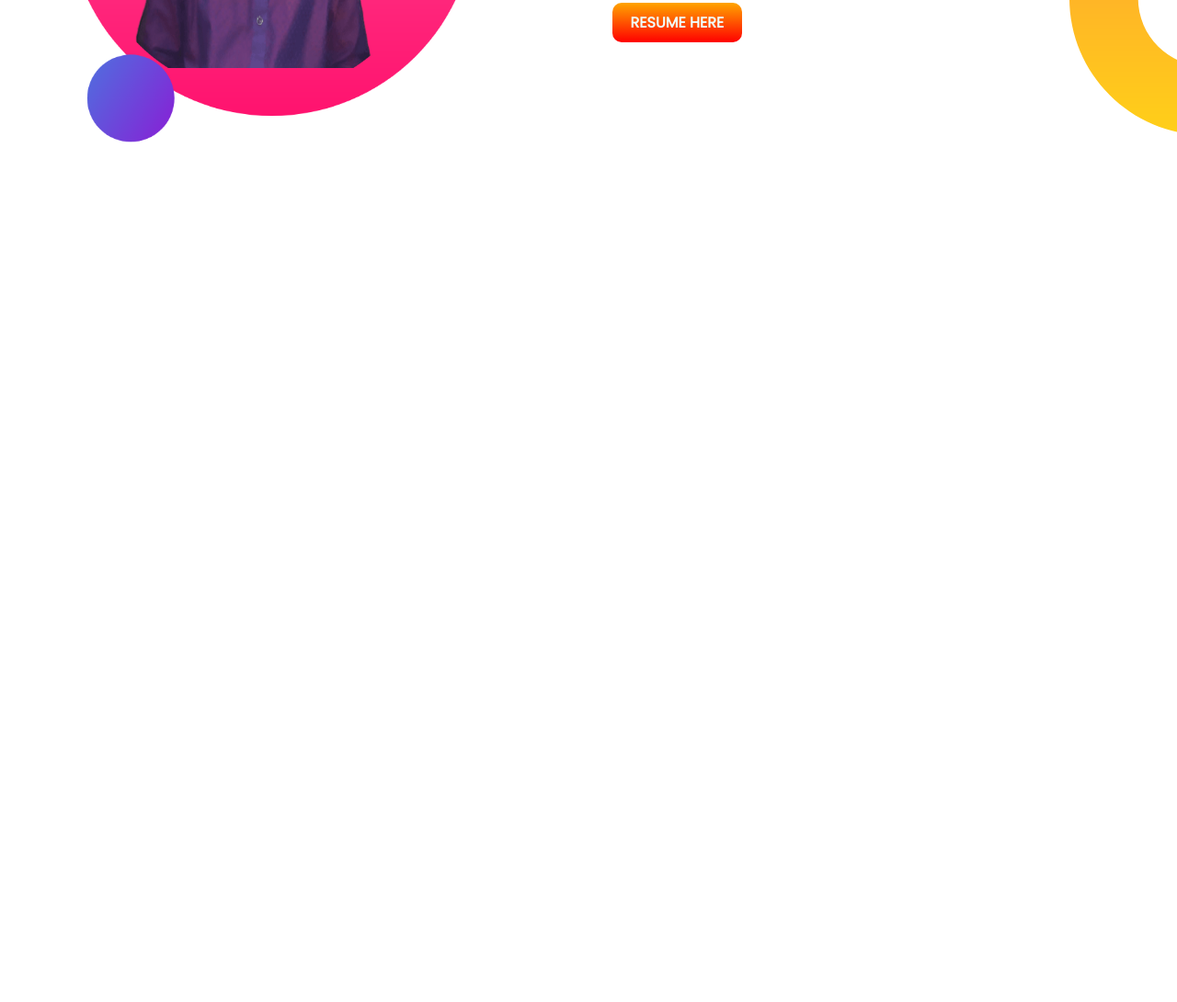
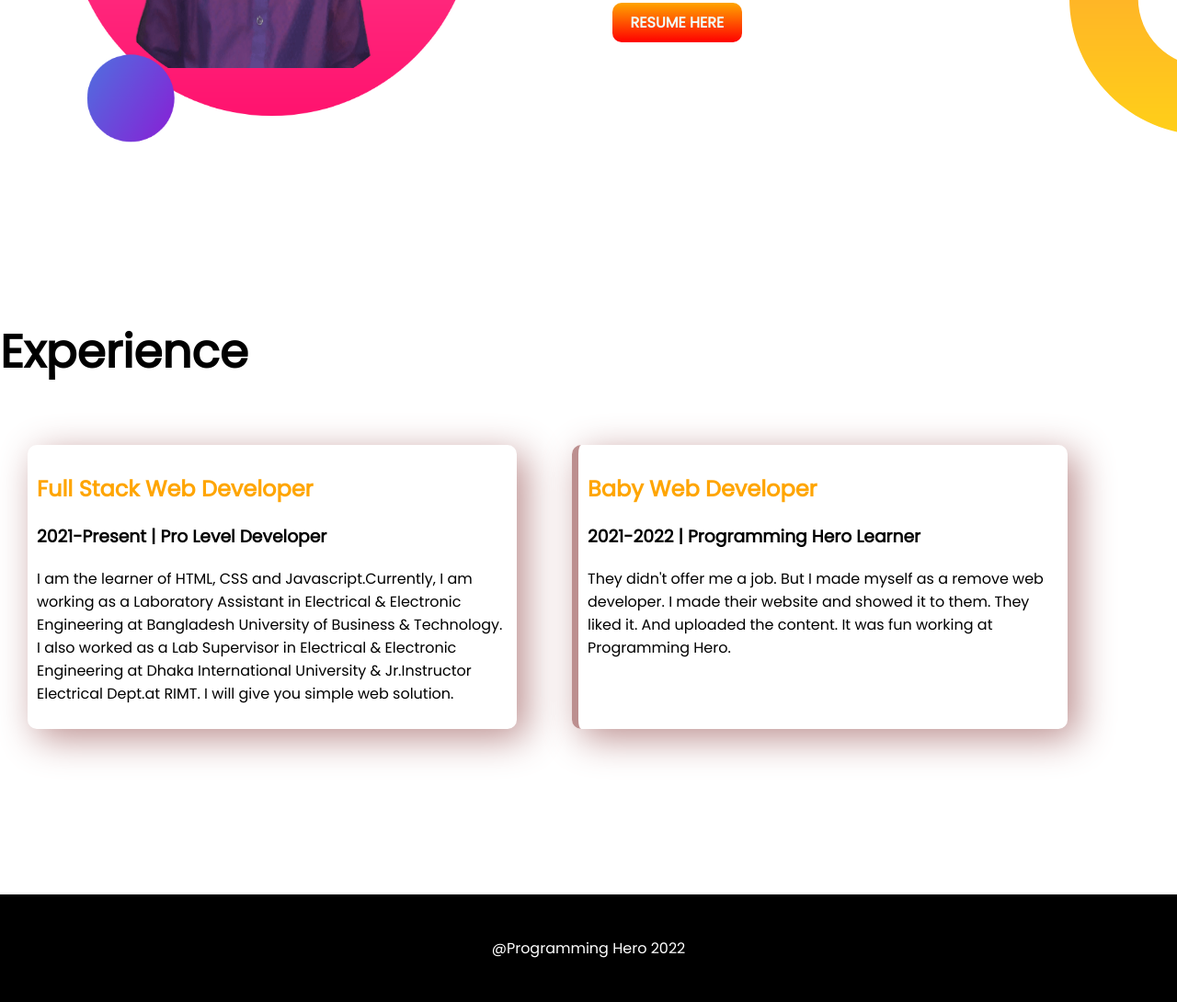
Before and after one commit to MuhammadAlAmin1/newdeveloper-protfolio, a plain HTML site: page index.html in a window 1280 px wide. Shown: the part 962-2052 px from the top of the page at 92% size. Before the commit the page ends 1274 px from the top, so only its background shows below. Drawn offline with Linux system fonts and the light colour scheme.

Commit message:
AlAminportfolio

```diff
--- a/index.html
+++ b/index.html
@@ -42,5 +42,42 @@
             <a class="color-button" target="_blank" href="">RESUME HERE</a>
         </div>
     </section>
+    <h1>
+        Experience
+    </h1>
+    <section class="">
 
+        <div class="experience-item">
+            <h2><span class="orange-color">Full Stack Web Developer </span>
+
+            </h2>
+            <h3>
+                2021-Present | Pro Level Developer
+            </h3>
+            <p>
+                I am the learner of HTML, CSS and Javascript.Currently, I am working as a Laboratory Assistant in
+                Electrical & Electronic Engineering at Bangladesh University of Business & Technology. I also worked as
+                a Lab Supervisor in Electrical & Electronic Engineering at Dhaka International University &
+                Jr.Instructor Electrical Dept.at RIMT. I will give you simple web solution.
+            </p>
+        </div>
+        <div id="border-gradient" class="experience-item">
+            <h2><span class="orange-color">Baby Web Developer</span></h2>
+            <h3>
+                2021-2022 | Programming Hero Learner
+            </h3>
+            <p>
+                They didn't offer me a job. But I made myself as a remove web developer. I made their website and showed
+                it to them. They liked it. And uploaded the content. It was fun working at Programming Hero.
+            </p>
+        </div>
+
+    </section>
+
+    <footer class="b-size">
+        <p>
+            @Programming Hero 2022
+        </p>
+
+    </footer>
 </body>
--- a/style.css
+++ b/style.css
@@ -37,3 +37,27 @@ section{
     background-repeat: no-repeat;
     background-position: right;
 }
+.experience-item{
+    box-shadow: 10px 10px 40px rosybrown;
+    padding: 10px;
+    width: 40%;
+    margin: 30px ;
+    border-radius:10px;
+
+
+}
+#border-gradient{
+    border-left: 7px solid;
+    border-image-slice: 1;
+   border-color: blue violet  red rosybrown;
+
+}
+
+footer {
+
+    display: flex;
+    justify-content: center;
+    padding: 30px;
+    background-color:black;
+    color: #fff;
+}
```
